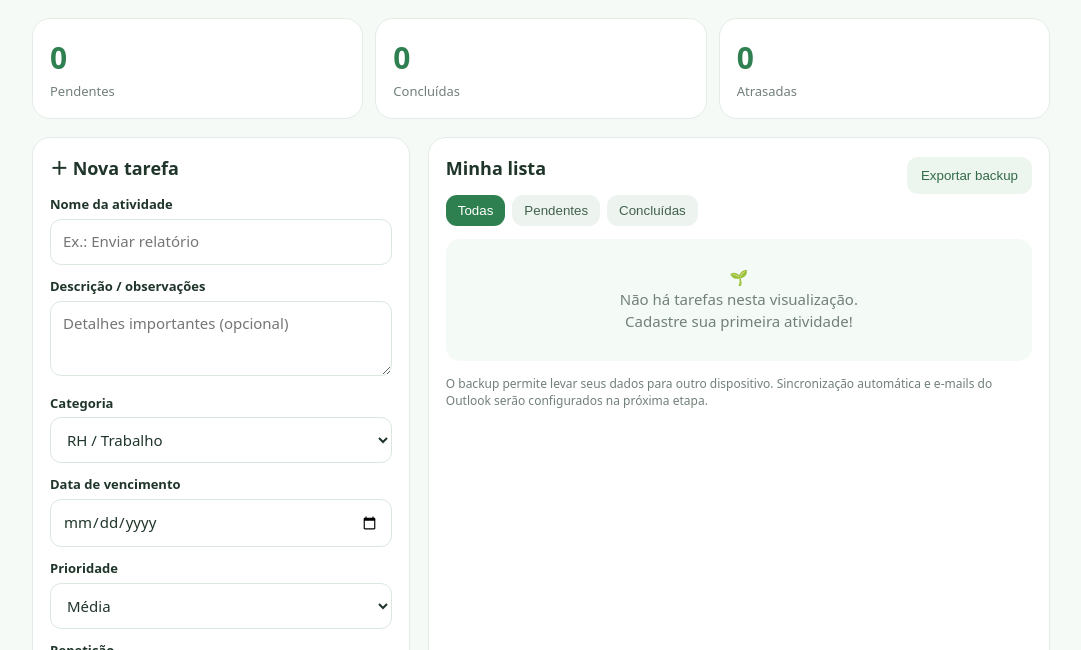
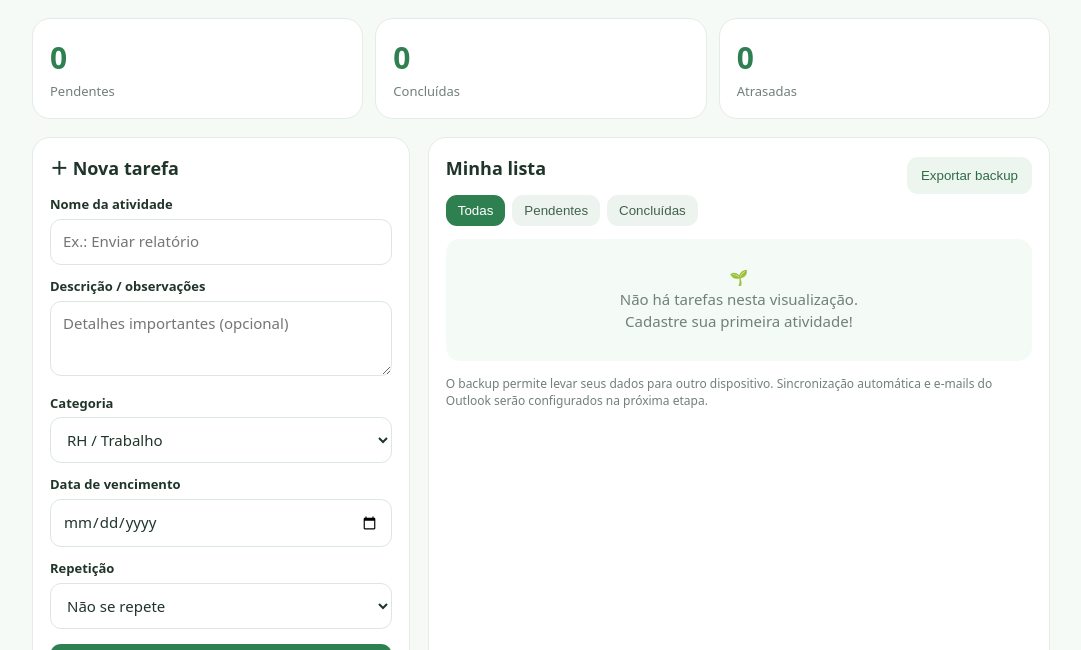
Before and after one commit to rmetran/minhas-tarefas, a plain HTML site: page index.html in a window 1280 px wide. Shown: the part 150-800 px from the top of the page, without its empty margins (99-1180 px from the left). Drawn offline with Linux system fonts and the light colour scheme.

Commit message:
Update index.html

```diff
--- a/index.html
+++ b/index.html
@@ -37,7 +37,6 @@ button{border:0;border-radius:11px;padding:11px 14px;background:var(--green);col
 <label for="description">Descrição / observações</label><textarea id="description" placeholder="Detalhes importantes (opcional)"></textarea>
 <label for="category">Categoria</label><select id="category"><option>RH / Trabalho</option><option>Pessoal</option><option>Igreja / Ministério</option><option>Financeiro</option><option>Outros</option></select>
 <label for="date">Data de vencimento</label><input id="date" type="date">
-<label for="priority">Prioridade</label><select id="priority"><option>Baixa</option><option selected>Média</option><option>Alta</option></select>
 <label for="repeat">Repetição</label><select id="repeat"><option value="none">Não se repete</option><option value="daily">Diariamente</option><option value="weekly">Semanalmente</option><option value="monthly">Mensalmente</option></select>
 <button class="full" type="submit">Adicionar tarefa</button>
 </form>
```
